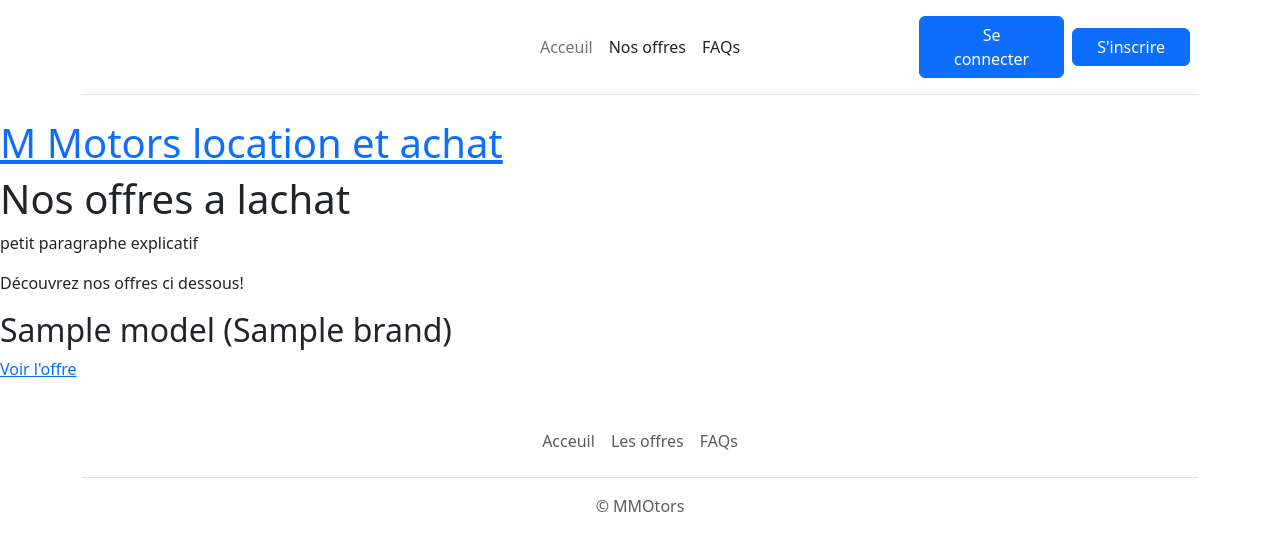
After one commit to FleurD974/Mmotors, a Django app: template store/templates/store/purchasedOffers.html in a window 1280 px wide. The commit adds this page. Shown: the top 551 px of the page. Run offline with Django 5.2, Linux system fonts and the light colour scheme; the template is opened without the code that fills it: most values are stand-ins (such as "Sample title", 1, 10 or a date in 2020); some libraries are stand-ins or nearby versions.

Commit message:
Add a bit of style and organize offers visualization

```diff
--- a/accounts/templates/accounts/login.html
+++ b/accounts/templates/accounts/login.html
@@ -1,6 +1,7 @@
 {% extends 'base.html' %}
 
 {% block content %}
+<main>
     <div class="container">
         <h1 class="h3 mb-3 fw-normal">Connexion</h1>
         <form method="POST">
@@ -16,5 +17,6 @@
             <button type="submit" class="w-100 btn btn-lg btn-primary">Se connecter</button>
         </form>
     </div>
+</main>
 
 {% endblock%}
--- a/shop/urls.py
+++ b/shop/urls.py
@@ -1,7 +1,7 @@
 from django.contrib import admin
 from django.urls import path
 from django.conf.urls.static import static
-from store.views import application_detail, index, car_detail, upload_document, review_application, submit_application, create_application
+from store.views import application_detail, index, car_detail, all_leased_cars, all_purchased_cars, upload_document, review_application, submit_application, create_application
 from accounts.views import login_user, logout_user, signup, profile
 
 from shop import settings
@@ -13,9 +13,12 @@ urlpatterns = [
     path('profile/', profile, name='profile'),
     path('login/', login_user, name='login'),
     path('logout/', logout_user, name='logout'),
+    path('leased_offers/', all_leased_cars, name='all-leased-cars'),
+    path('purchased_offers/', all_purchased_cars, name='all-purchased-cars'),
     path('car/<str:slug>/', car_detail, name='car'),
     path('car/<str:slug>/create/', create_application, name='create-application'),
     path('application/<int:application_id>/submit/', submit_application, name='submit-application'),
     path('application/', application_detail, name='application-detail'),
     path('application/<int:application_id>/upload/', upload_document, name='upload-document'),
+    path('application/<int:application_id>/review/', review_application, name='review-application'),
 ] + static(settings.MEDIA_URL, document_root=settings.MEDIA_ROOT)
--- /dev/null
+++ b/store/templates/store/purchasedOffers.html
@@ -0,0 +1,13 @@
+{% extends 'base.html' %}
+{% load static %}
+
+{% block content %}
+<h1>Nos offres a lachat</h1>
+<p>petit paragraphe explicatif</p>
+<p>Découvrez nos offres ci dessous!</p>
+    {% for car in cars %}
+        <h2>{{ car.model }} ({{ car.brand }})</h2>
+        <a href="{{ car.get_absolute_url }}">Voir l'offre</a>
+    {% endfor %}
+
+{% endblock %}
--- a/templates/base.html
+++ b/templates/base.html
@@ -1,5 +1,6 @@
+{% load static %}
 <!DOCTYPE html>
-<html lang="en">
+<html lang="fr">
 <head>
     <meta charset="UTF-8">
     <meta name="viewport" content="width=device-width, initial-scale=1.0">
@@ -9,25 +10,57 @@
         integrity="sha384-4Q6Gf2aSP4eDXB8Miphtr37CMZZQ5oXLH2yaXMJ2w8e2ZtHTl7GptT4jmndRuHDT"
         crossorigin="anonymous">
     <link rel='stylesheet' href='https://cdn-uicons.flaticon.com/3.0.0/uicons-regular-rounded/css/uicons-regular-rounded.css'>
+    <link rel="stylesheet" href="{% static 'css/styles.css' %}" />
 </head>
 <body>
+    <div class="container">
+        <header class="d-flex flex-wrap align-items-center justify-content-center justify-content-md-between py-3 mb-4 border-bottom">
+            <a href="{% url 'index' %}" class="d-flex align-items-center col-md-3 mb-2 mb-md-0 text-dark text-decoration-none">
+                {% comment %} <img src="{% static "img/logo_jo.png" %}" alt="Logo MMOTORS" style="max-width: 50px"> {% endcomment %}
+            </a>
+            <ul class="nav col-12 col-md-auto mb-2 justify-content-center mb-md-0">
+                <li><a href="{% url 'index' %}" class="nav-link px-2 link-secondary">Acceuil</a></li>
+                <li><a href="" class="nav-link px-2 link-dark">Nos offres</a></li>
+                <li><a href="#" class="nav-link px-2 link-dark">FAQs</a></li>
+                {% comment %} <li><a href="{% url 'about' %}" class="nav-link px-2 link-dark">A propos</a></li> {% endcomment %}
+            </ul>
+            <div class="col-md-3 text-end d-flex align-items-center justify-content-around">
+                {% if user.is_authenticated %}
+                    <p>Bienvenue {{ user.username }}</p>
+                    <a href="{% url 'profile' %}" ><i class="fi fi-rr-user"></i></a>
+                    {% if user.application %}
+                        <a href="{% url 'application-detail' %}">Voir mon application en cours</a>
+                    {% endif %}
+                    <a href="{% url 'logout' %}" class="btn btn-primary px-4 me-md-2">Se déconnecter</a>
+                {% else %}
+                    <a href="{% url 'login' %}" class="btn btn-primary px-4 me-md-2">Se connecter</a>
+                    <a href="{% url 'signup' %}"class="btn btn-primary px-4 me-md-2">S'inscrire</a>
+                {% endif %}
+            </div>
+        </header>
+    </div>
     <a href="{% url "index" %}">
         <h1>M Motors location et achat</h1>
     </a>
-    {% if user.is_authenticated %}
-        <p>Bienvenu {{ user.username }}</p>
-        <a href="{% url "logout" %}">Déconnexion</a>
-    {% else %}
-        <a href="{% url "login" %}">Connexion</a>
-        <a href="{% url "signup" %}">S'inscrire</a>
-    {% endif %}
-
-    {% if user.application %}
-        <a href="{% url 'application-detail' %}">Voir mon application en cours</a>
-    {% endif %}
 
     {% block content %}
     {% endblock %}
 
+    <div class="container">
+        <footer class="py-3 my-4">
+            <ul class="nav justify-content-center border-bottom pb-3 mb-3">
+                <li class="nav-item"><a href="{% url 'index' %}" class="nav-link px-2 text-body-secondary">Acceuil</a></li>
+                <li class="nav-item"><a href="#" class="nav-link px-2 text-body-secondary">Les offres</a></li>
+                <li class="nav-item"><a href="#" class="nav-link px-2 text-body-secondary">FAQs</a></li>
+                {% comment %} <li class="nav-item"><a href="{% url 'about' %}" class="nav-link px-2 text-body-secondary">A propos</a></li> {% endcomment %}
+                {% comment %} <li class="nav-item"><a href="{% url 'legal-notice' %}" class="nav-link px-2 text-body-secondary">Mentions légales</a></li> {% endcomment %}
+            </ul>
+            <p class="text-center text-body-secondary">© MMOtors</p>
+        </footer>
+    </div>
+    <script src="{% static 'script/messages.js' %}"></script>
 </body>
 </html>
+
+
+{% comment %}  a faire rajouter des offres une pages avec toutes les offres le matin et ladmin laprem {% endcomment %}
```
Also changed, not shown: accounts/templates/accounts/profile.html (+6 -1 lines), store/templates/store/index.html (+26 -5 lines), store/templates/store/leasedOffers.html (added, +13 -0 lines), store/views.py (+10 -2 lines), store/templates/store/upload.html (line endings or trailing spaces). Lines whose indentation alone changed are shown as unchanged.
